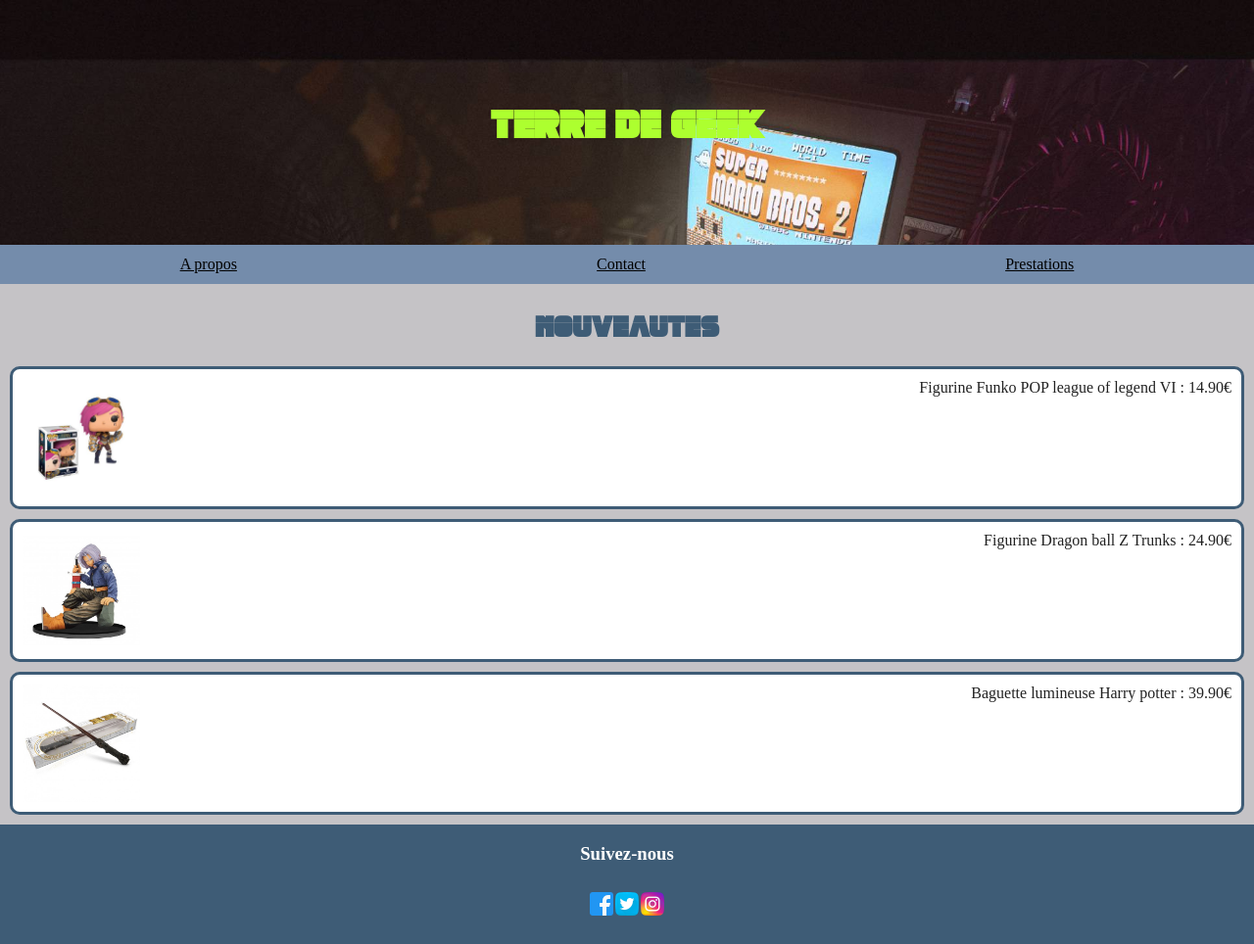
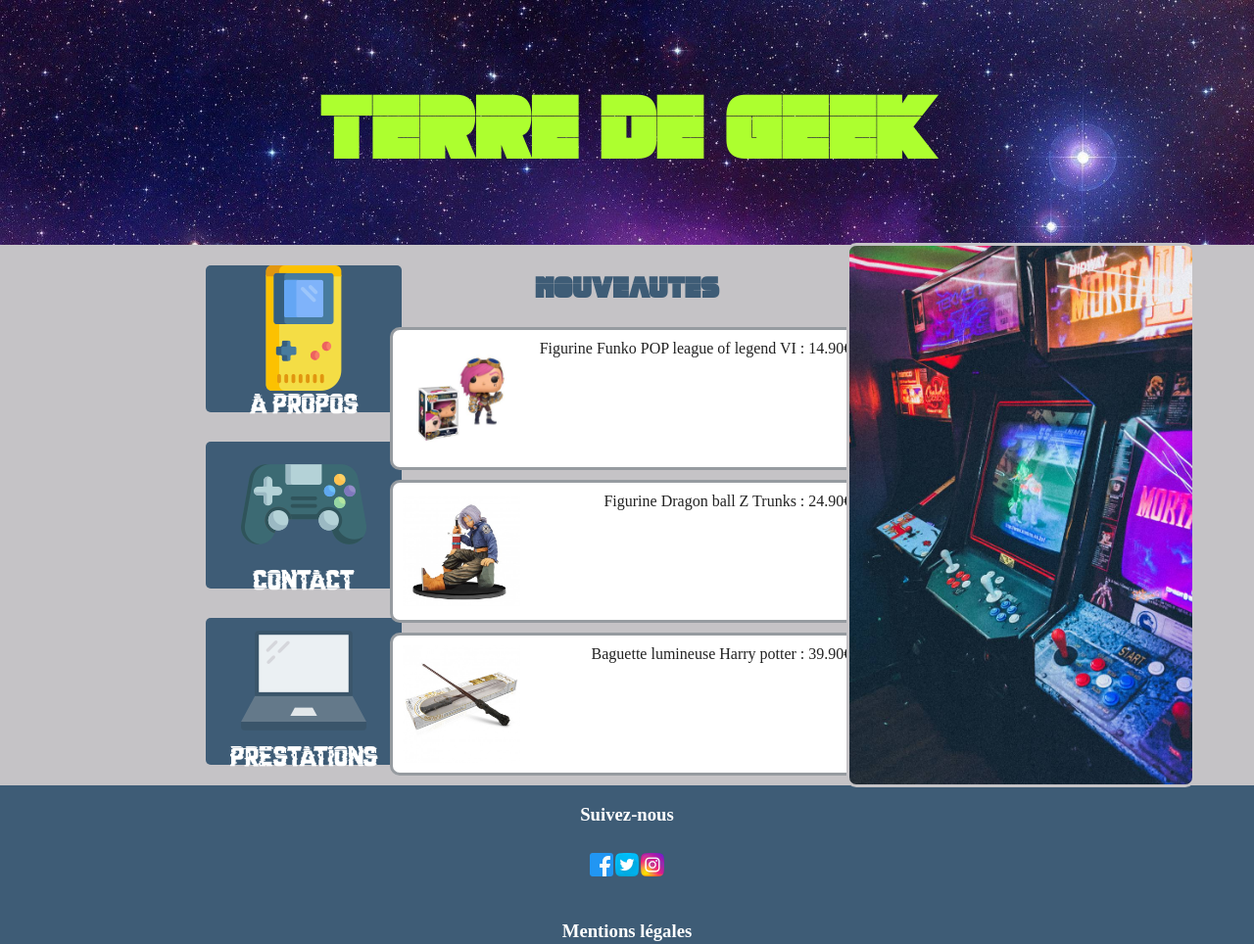
Before and after one commit to dcaramello/terreDeGeek, a website built with Parcel: page index.html in a window 1280 px wide. Shown: the top 964 px of the page at 98% size. Built offline with nearby package versions, Linux system fonts and the light colour scheme.

Commit message:
add a responsive design and buttons in the nav and main, new background in header

```diff
--- a/css/main.css
+++ b/css/main.css
@@ -89,10 +89,14 @@
                         /* utility classes */
                         /*=================*/
 
-/* font for name of company */
+/* add new fonts */
 @font-face {
   font-family: "Retronoid";
     src:url("Retronoid.ttf");
+}
+@font-face {
+  font-family: "CrackedCode" ;
+  src:url("CrackedCode.ttf");
 }
 
 .enseigne {
@@ -100,6 +104,32 @@
   display: flex;
   align-items: center;
   justify-content: center;
+}
+
+.button {
+  color: white;
+  text-decoration: none;
+  background-color: #3e5c76;
+  display: flex;
+  justify-content: space-between;
+  align-items: center;
+}
+
+.containerRight {
+  height: 550px;
+  width: 350px;
+  border: 3px solid #c5c3c6;
+  border-radius: 10px;
+  display: none;
+}
+
+.containerLeft {
+  font-family: "CrackedCode", Arial, serif;
+  display: flex;
+  justify-content: space-between;
+  height: 510px;
+  width: 300px;
+  display: none;
 }
 
 /* size of images of article in index.html */
@@ -112,14 +142,18 @@
   margin: 10px;
 }
 
+
+
+
 /* ============================Header============================== */
                   /* in the header of all pages */
 header {
-  background-image:url(../img/retro.jpeg);
+  background-image:url(../img/space.jpg);
   background-size: cover;
   height: 250px;
   display: flex;
   justify-content: center;
+  padding: auto;
 }
 
 header .enseigne {
@@ -143,6 +177,12 @@
   color: black;
 }
 
+nav .button {
+  margin: 1em;
+  border-radius: 5px;
+  padding: 1px;
+}
+
 /* ==============================main=============================== */
                     /* in the main of index.html */
 main {
@@ -152,6 +192,8 @@
   align-items: center;
   align-content: space-between;
 }
+
+
 
 article img {
   height: 120px;
@@ -164,7 +206,7 @@
   flex-wrap: nowrap;
   justify-content: space-between;
   margin: 10px;
-  border:3px solid #3e5c76;
+  border:3px solid #969ba0;
   background-color: white;
   border-radius: 10px;
 }
@@ -172,6 +214,13 @@
 .articleContainer .enseigne {
   color: #3e5c76;
   font-size: 30px;
+}
+
+main .container .containerLeft .button {
+  border-radius: 5px;
+  height: 150px;
+  width: 200px;
+  display: none;
 }
 
                     /* in the main of page_apropos.html */
@@ -189,7 +238,13 @@
   margin-bottom: 10px;
 }
                      /* in the main of all articles pages */
-
+main .returnIndex .button {
+  border-radius: 5px;
+  font-family: "CrackedCode", Arial, serif;
+  height: 150px;
+  width: 150px;
+  display: none;
+}
 
 .detailArticle img {
   height: 300px;
@@ -275,6 +330,72 @@
   display: flex;
   flex-direction: column;
   align-content: stretch;
+}
+
+
+                  /* ==================================
+                            MEDIA QUERIES
+                  ================================== */
+
+            /* tablette */
+@media screen and (min-width: 768px) {
+  header .enseigne {
+    font-size: 70px;
+  }
+  nav {
+    display: none;
+  }
+  .returnIndex {
+    display: flex;
+  }
+  .container {
+    display: flex;
+    align-items: center;
+    justify-content: center;
+  }
+
+  main .returnIndex .button {
+    display: flex;
+    justify-content: center;
+  }
+
+  main .container .containerLeft .button {
+    font-family: "CrackedCode", Arial, serif;
+    display: flex;
+    flex-direction: column;
+  }
+  .containerLeft {
+    margin-left: 10px;
+    font-family: "CrackedCode", Arial, serif;
+    display: flex;
+    flex-direction: column;
+    justify-content: space-between;
+  }
+}
+
+              /* Desktop */
+@media screen and (min-width: 1200px) {
+  header .enseigne {
+    font-size: 90px;
+  }
+  nav {
+    display: none;
+
+  }
+  .articleContainer {
+    position: relative;
+  }
+  .containerLeft{
+    position: absolute;
+    left: 200px;
+  }
+  .containerRight {
+    display: flex;
+    background-image: url(../img/arcade.jpeg);
+    background-size: cover;
+    position: absolute;
+    right: 60px;
+  }
 }
 
 
--- a/index.html
+++ b/index.html
@@ -24,15 +24,22 @@
 <!-- NAV -->
   <!-- nav of the page with link "a propos" or "index" -->
   <nav>
-    <a href="page_apropos.html">A propos</a>
-    <a href="contact.html">Contact</a>
-    <a href="prestation.html">Prestations</a>
+    <a class="button" href="page_apropos.html">A propos</a>
+    <a class="button" href="contact.html">Contact</a>
+    <a class="button" href="prestation.html">Prestations</a>
   </nav>
 
 <!-- MAIN -->
 <!-- main of the page with information of article or description of TerreDeGeek -->
   <main>
-    <div class="articleContainer">
+    <div class="container">
+      <aside class="containerLeft">
+        <a class="button" href="page_apropos.html"><img src="img/gameboy.png" alt="Gameboy">A PROPOS</a>
+        <a class="button" href="contact.html"><img src="img/manette.png" alt="manette">CONTACT</a>
+        <a class="button" href="prestation.html"><img src="img/computer.png" alt="computer">PRESTATIONS</a>
+      </aside>
+
+      <section class="articleContainer">
         <h2 class="enseigne">Nouveautes</h2>
         <article>
           <a href="page_vi.html">
@@ -52,6 +59,9 @@
           </a>
           <p>Baguette lumineuse Harry potter : 39.90€</p>
         </article>
+      </section>
+      <aside class="containerRight">
+      </aside>
     </div>
   </main>
 
```
Also changed, not shown: contact.html (+2 -2 lines), page_apropos.html (+3 -3 lines), page_baguette.html (+3 -3 lines), page_trunks.html (+3 -3 lines), page_vi.html (+4 -5 lines), prestation.html (+2 -2 lines), css/CrackedCode.ttf (added), img/computer.png (added), img/gameboy.png (added), img/manette.png (added), img/pad.jpeg (added), img/space.jpg (added). Lines whose indentation alone changed are shown as unchanged.
